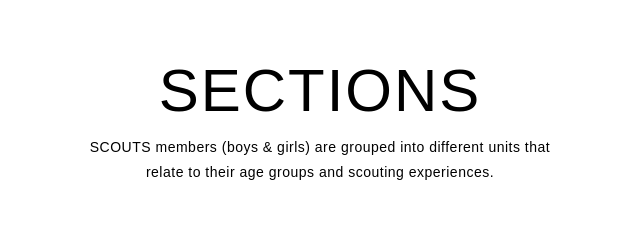
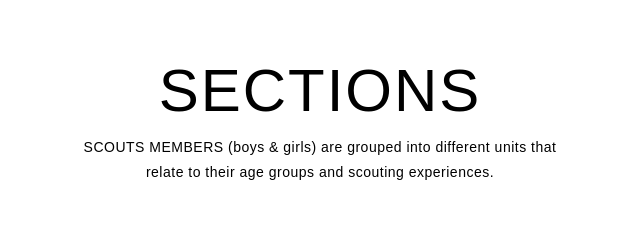
Before and after one commit to khawandmirabelle13-bit/scout, a website: page public/Home.html in a window 1280 px wide. Shown: the part 1100-1340 px from the top of the page, 320-960 px from the left. Drawn offline with Linux system fonts and the light colour scheme.

Commit message:
change in html

```diff
--- a/public/Home.html
+++ b/public/Home.html
@@ -56,7 +56,7 @@
     <div class="services container">
       <div class="service-top">
         <h1 class="section-title">Sections</h1>
-        <p> SCOUTS members (boys  & girls) are grouped into different units that relate to their age groups and scouting
+        <p> SCOUTS MEMBERS (boys  & girls) are grouped into different units that relate to their age groups and scouting
           experiences.</p>
       </div>
       <div class="service-bottom">
```
